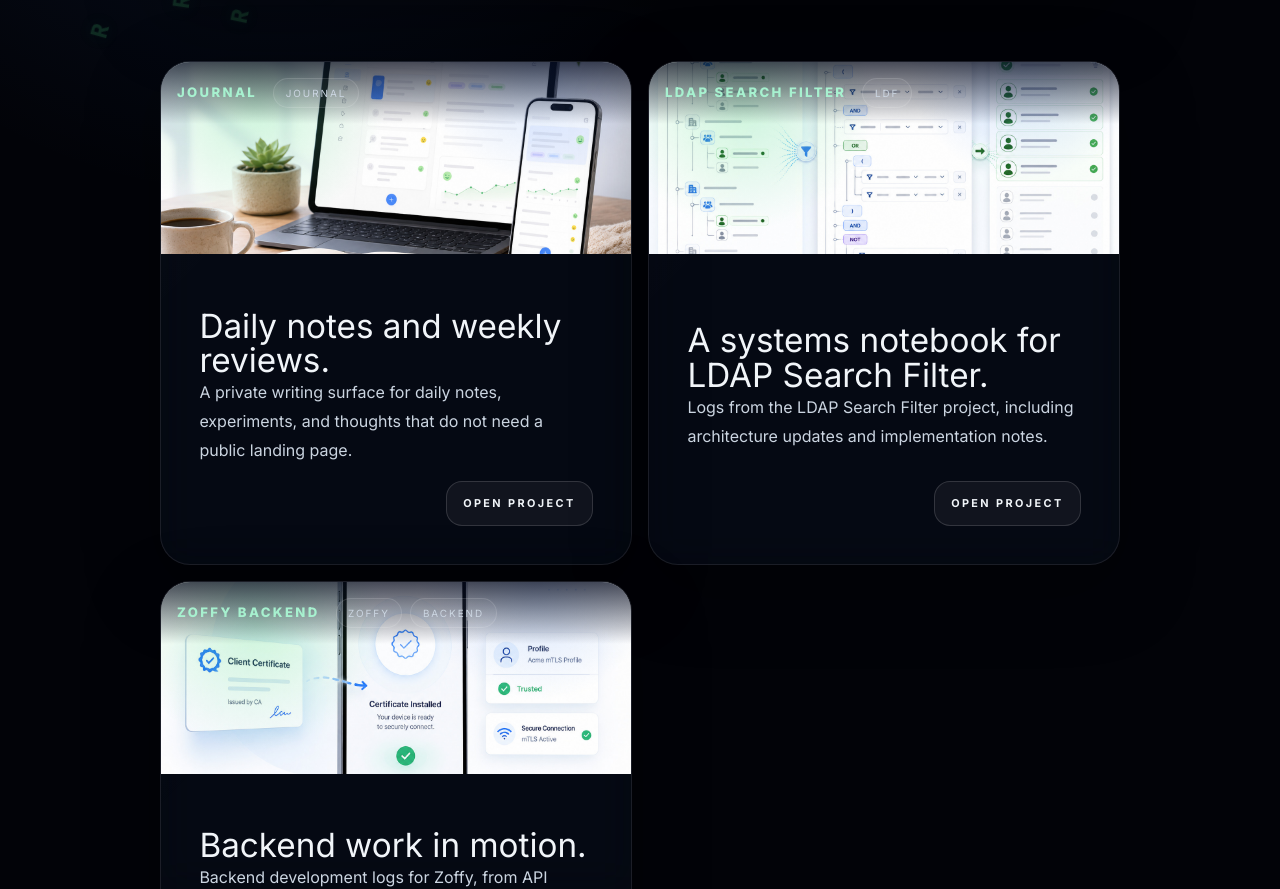
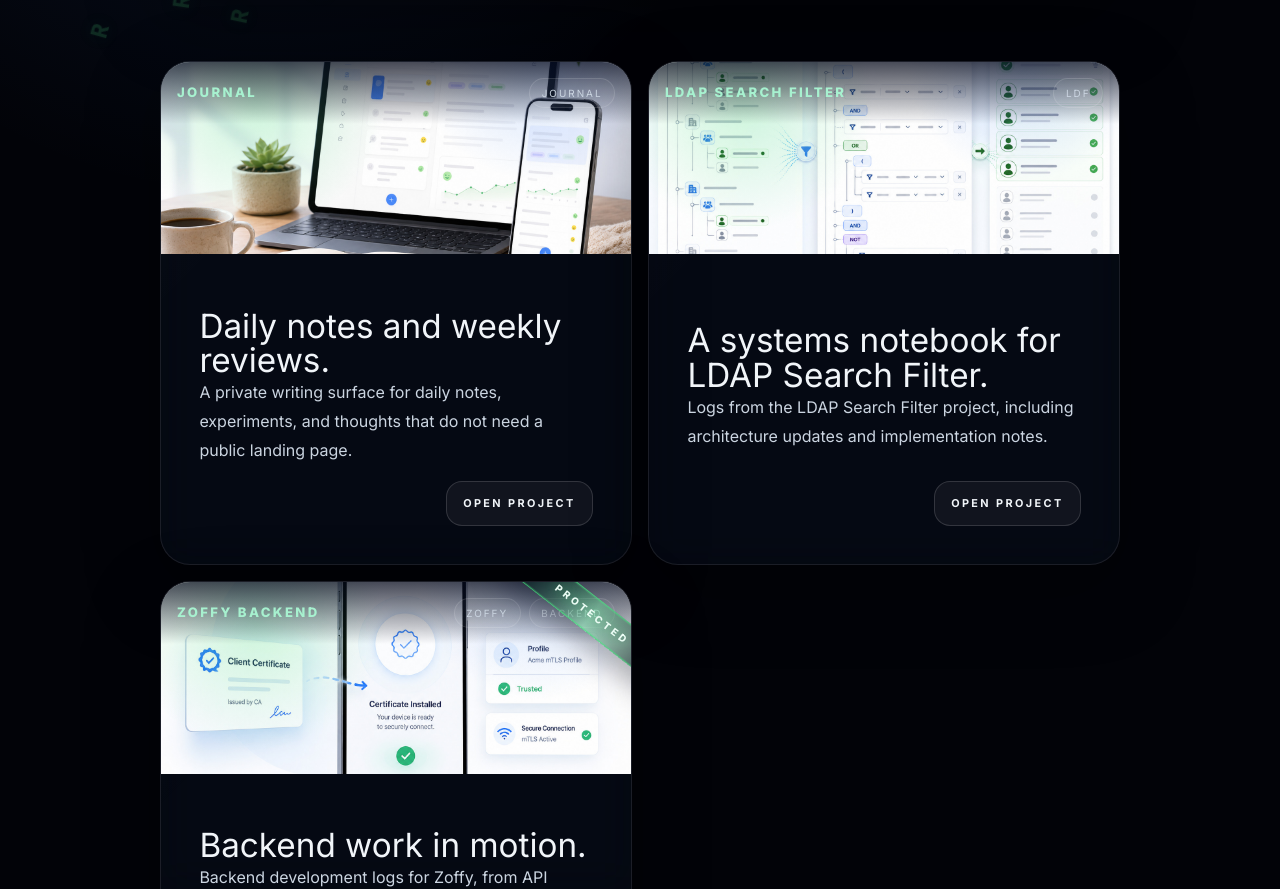
Before and after one commit to bluegold/journal, an Astro site in the folder public-site/: page / in a window 1280 px wide. Shown: the part 690-1579 px from the top of the page. Built offline with nearby package versions, Linux system fonts and the light colour scheme; Astro itself is replaced by a stand-in of ours.

Commit message:
Share public site auth rules

```diff
--- /dev/null
+++ b/public-site/src/config/auth-rules.ts
@@ -0,0 +1,29 @@
+import siteConfig from './site-config.json'
+import projects from './projects.json'
+
+type ProjectConfig = (typeof projects)[number]
+
+const protectedProjectSlugs = new Set(
+  projects.filter((project) => project.requireAuth).map((project) => project.slug),
+)
+
+export function isSiteProtected() {
+  return Boolean(siteConfig.requireAuthAll)
+}
+
+export function isProjectProtected(project: ProjectConfig) {
+  return isSiteProtected() || Boolean(project.requireAuth)
+}
+
+export function shouldRequireAuthForPathname(pathname: string) {
+  if (isSiteProtected()) {
+    return true
+  }
+
+  const projectSlug = pathname.split('/').filter(Boolean)[0]
+  if (!projectSlug) {
+    return false
+  }
+
+  return protectedProjectSlugs.has(projectSlug)
+}
--- a/public-site/src/config/projects.json
+++ b/public-site/src/config/projects.json
@@ -3,6 +3,7 @@
     "slug": "journal",
     "title": "Journal",
     "subtitle": "Daily notes and weekly reviews.",
+    "requireAuth": false,
     "tags": ["journal"],
     "description": "General journal entries, planning notes, and daily reflections.",
     "summary": "A private writing surface for daily notes, experiments, and thoughts that do not need a public landing page.",
@@ -13,6 +14,7 @@
     "slug": "ldf",
     "title": "LDAP Search Filter",
     "subtitle": "A systems notebook for LDAP Search Filter.",
+    "requireAuth": false,
     "tags": ["ldf"],
     "description": "Project LDAP Search Filter related updates, implementation notes, and design decisions.",
     "summary": "Logs from the LDAP Search Filter project, including architecture updates and implementation notes.",
@@ -23,6 +25,7 @@
     "slug": "zoffy-backend",
     "title": "Zoffy Backend",
     "subtitle": "Backend work in motion.",
+    "requireAuth": true,
     "tags": ["zoffy", "backend"],
     "description": "Backend development logs for Zoffy, including API work and service changes.",
     "summary": "Backend development logs for Zoffy, from API design to operational changes.",
--- a/public-site/src/config/site-config.json
+++ b/public-site/src/config/site-config.json
@@ -1,6 +1,7 @@
 {
   "siteTitle": "青金灯下録",
   "siteSubTitle": "日々の作業ログ",
+  "requireAuthAll": false,
   "topHeroImage": "/images/journal-site.jpg",
   "editUrl": "https://journal.bluegold.me"
 }
--- a/public-site/src/layouts/Layout.astro
+++ b/public-site/src/layouts/Layout.astro
@@ -449,6 +449,33 @@ const _columns = Array.from({ length: 14 }, (_, columnIndex) =>
         width: 100%;
       }
 
+      .site-protected-ribbon {
+        position: absolute;
+        top: 1rem;
+        right: -3.8rem;
+        z-index: 2;
+        width: 12.5rem;
+        transform: rotate(38deg);
+        transform-origin: center;
+        pointer-events: none;
+      }
+
+      .site-protected-ribbon span {
+        display: block;
+        padding: 0.52rem 0;
+        border-top: 1px solid rgba(74, 222, 128, 0.72);
+        border-bottom: 1px solid rgba(74, 222, 128, 0.72);
+        background: linear-gradient(90deg, rgba(2, 6, 23, 0.92), rgba(74, 222, 128, 0.34), rgba(2, 6, 23, 0.92));
+        color: rgba(236, 253, 245, 0.99);
+        font-size: 0.62rem;
+        font-weight: 800;
+        letter-spacing: 0.34em;
+        text-align: center;
+        text-transform: uppercase;
+        text-shadow: 0 0 12px rgba(74, 222, 128, 0.45);
+        box-shadow: 0 0 0 1px rgba(74, 222, 128, 0.2) inset, 0 12px 28px rgba(2, 6, 23, 0.34);
+      }
+
       .site-project-hero-panel > .site-project-tile-image {
         min-height: 100%;
         border-radius: 0;
@@ -605,6 +632,11 @@ const _columns = Array.from({ length: 14 }, (_, columnIndex) =>
         display: flex;
         flex-wrap: wrap;
         gap: 0.5rem;
+      }
+
+      .site-meta-spacer {
+        flex: 1 1 auto;
+        min-width: 0.75rem;
       }
 
       .site-tag {
--- a/public-site/src/pages/index.astro
+++ b/public-site/src/pages/index.astro
@@ -1,6 +1,7 @@
 ---
 import Layout from '../layouts/Layout.astro'
 import _projects from '../config/projects.json'
+import { isProjectProtected } from '../config/auth-rules'
 import siteConfig from '../config/site-config.json'
 
 const _topBadges = ['Centered', 'Sticky header', 'Matrix background', 'Translucent panel']
@@ -8,7 +9,6 @@ const _topHeroImageStyle = siteConfig.topHeroImage
   ? `--site-hero-image: url('${siteConfig.topHeroImage}')`
   : undefined
 const _editUrl = siteConfig.editUrl
-
 void Layout
 void _projects
 void _topBadges
@@ -63,11 +63,15 @@ void _editUrl
             <div class="site-project-tile-titlebar">
               <div class="site-meta-row">
                 <div class="site-date">{project.title}</div>
-                <div class="site-tag-row">
-                  {project.tags.map((tag) => <span class="site-tag">{tag}</span>)}
-                </div>
+                <div class="site-meta-spacer"></div>
+                <div class="site-tag-row">{project.tags.map((tag) => <span class="site-tag">{tag}</span>)}</div>
               </div>
             </div>
+            {isProjectProtected(project) ? (
+              <div class="site-protected-ribbon" aria-label="Protected">
+                <span>Protected</span>
+              </div>
+            ) : null}
           </div>
           <div class="site-pane-inner site-stack">
             <div>
```
Also changed, not shown: public-site/functions/_middleware.ts (+8 -0 lines).
